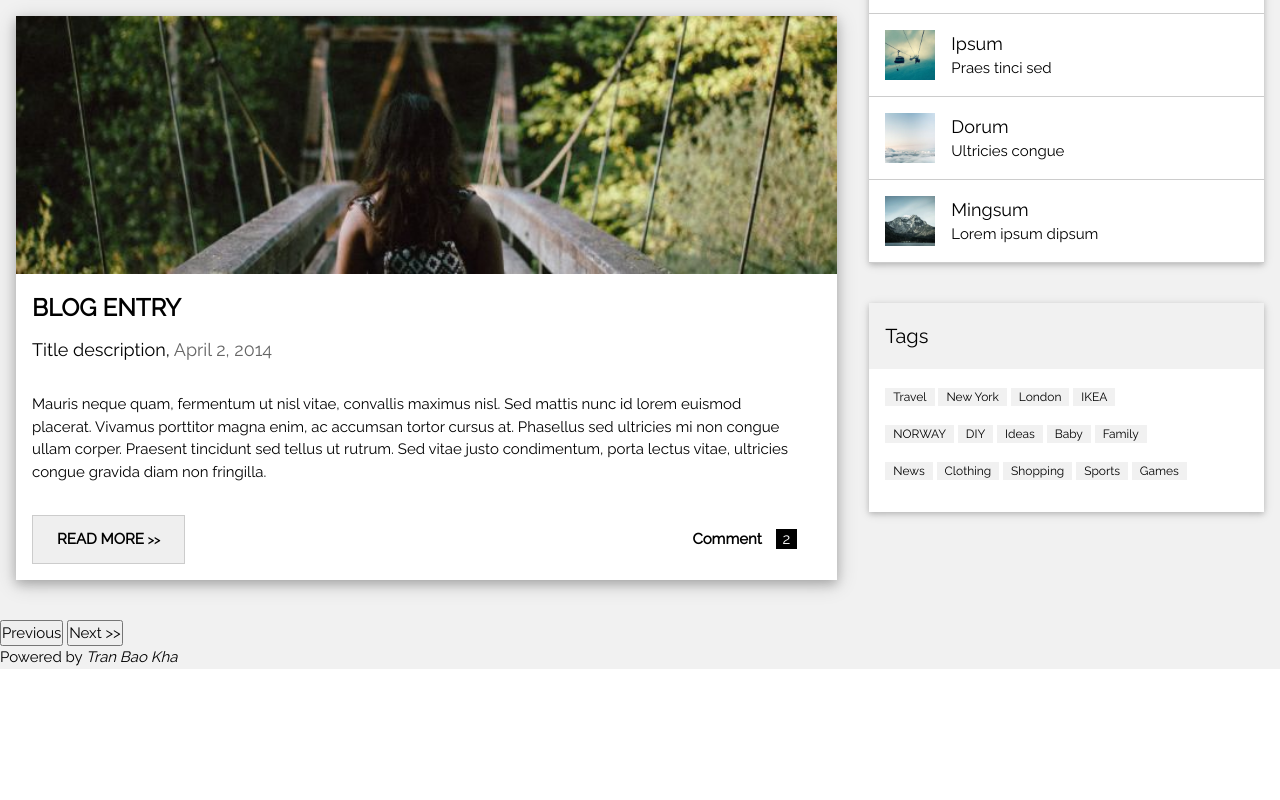
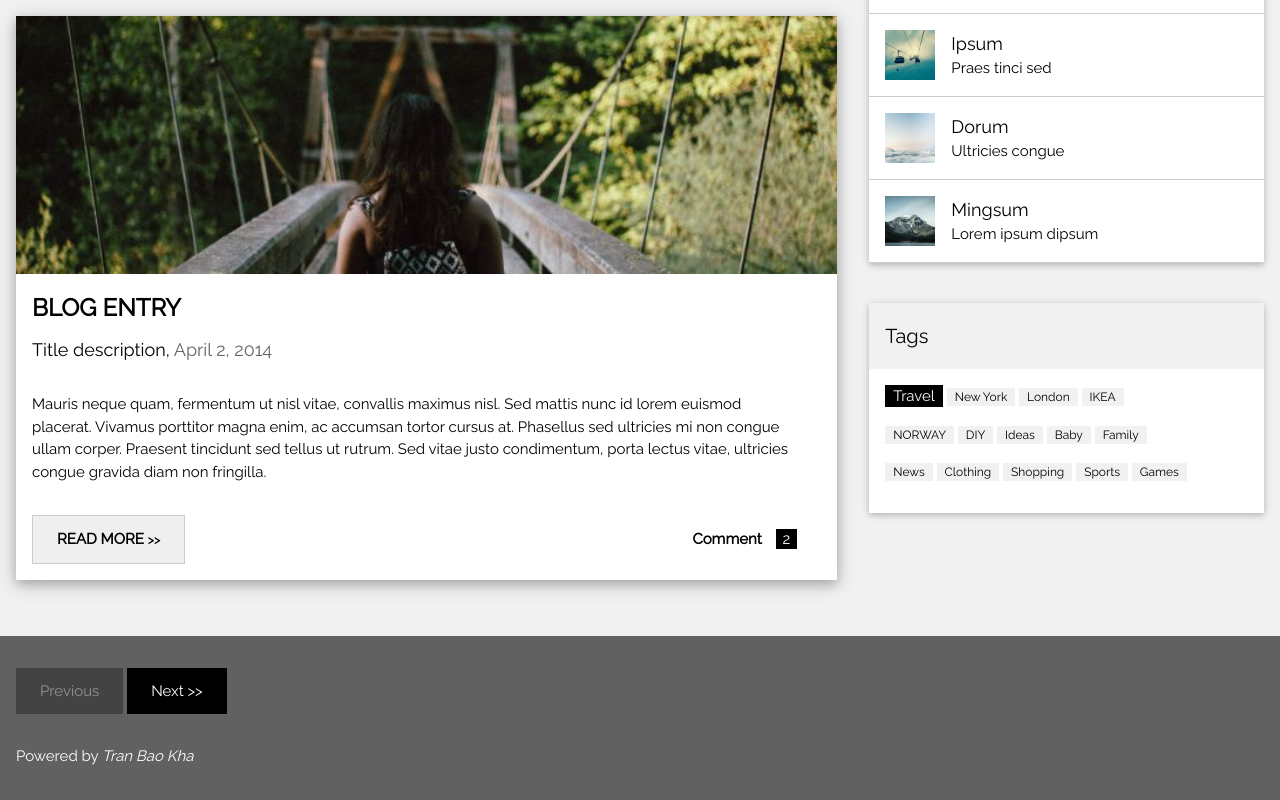
Before and after one commit to Suy4Dever/my-blog-html-css, a plain HTML site: page index.html in a window 1280 px wide. Shown: the part 785-1585 px from the top of the page. Before the commit the page ends 1454 px from the top, so only its background shows below. Drawn offline with Linux system fonts and the light colour scheme.

Commit message:
add layout to footer

```diff
--- a/index.html
+++ b/index.html
@@ -126,7 +126,7 @@
             </div>
             <div class="tag-content-container">
               <div class="first-row">
-                <span class="tag">Travel</span>
+                <span class="tag chosen">Travel</span>
                 <span class="tag">New York</span>
                 <span class="tag">London</span>
                 <span class="tag">IKEA</span>
--- a/style.css
+++ b/style.css
@@ -207,9 +207,38 @@ article {
     background-color: #f1f1f1;
 }
 
-.tag:hover {
+.chosen {
     background-color: black;
     color: white;
     font-size: 15px;
     cursor: pointer;
 }
+
+footer {
+    margin-top: 16px;
+    padding: 32px 16px;
+    color: white;
+    background-color: #616161;
+}
+
+.previous-button, .next-button {
+    padding: 12px 24px;
+    border: none;
+    background-color: black;
+    color: white;
+    margin-bottom: 31px;
+}
+
+.previous-button {
+    opacity: 0.3;
+    cursor: not-allowed;
+}
+
+.previous-button:hover {
+    background-color: #ccc;
+}
+
+.next-button:hover {
+    background-color: #ccc;
+    cursor: pointer;
+}
```
